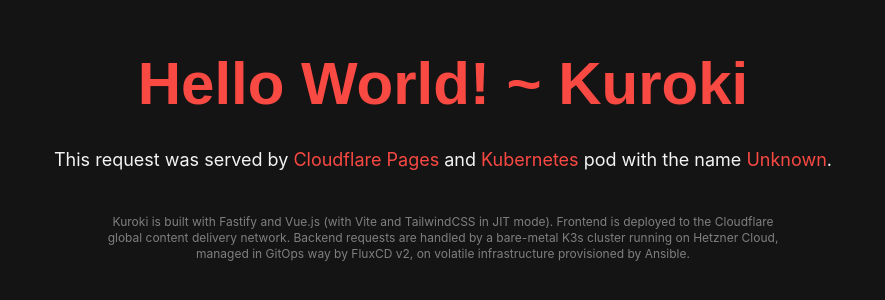
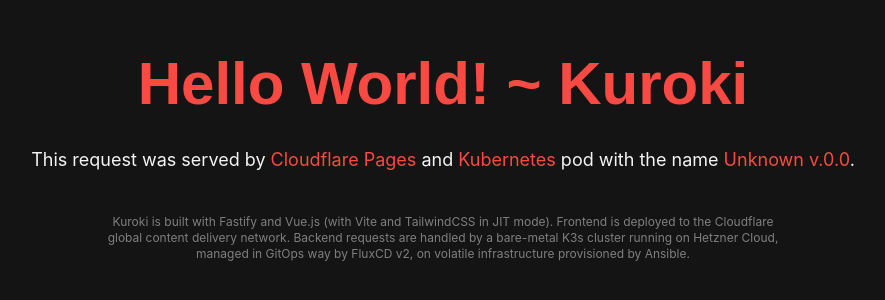
Before and after one commit to RangerDigital/kuroki, a Vue app in the folder frontend/: page / in a window 1280 px wide. Shown: the part 238-538 px from the top of the page, without its empty margins (197-1082 px from the left). Built offline with nearby package versions, Linux system fonts and the light colour scheme; no server answers.

Commit message:
Bump version

```diff
--- a/frontend/src/components/Hello.vue
+++ b/frontend/src/components/Hello.vue
@@ -3,7 +3,7 @@
     <h1 class="mx-1 text-6xl font-semibold text-center text-primary font-heading">Hello World! ~ Kuroki</h1>
     <p class="mx-1 my-8 text-lg text-center text-white"
       >This request was served by <span class="text-primary">Cloudflare Pages</span> and <span class="text-primary">Kubernetes</span> pod with the name
-      <span class="text-primary">{{ node }}</span
+      <span class="text-primary">{{ node }} v.{{ version }}</span
       >.</p
     >
 
@@ -20,6 +20,7 @@
     data() {
       return {
         node: 'Unknown',
+        version: '0.0',
       };
     },
     methods: {
@@ -28,6 +29,7 @@
           .get('/status')
           .then((payload) => {
             this.node = payload.data.name;
+            this.version = payload.data.version;
           })
           .catch((err) => {
             console.log(err);
```
Also changed, not shown: 1 other file (tests, documents, lock files or other folders).
